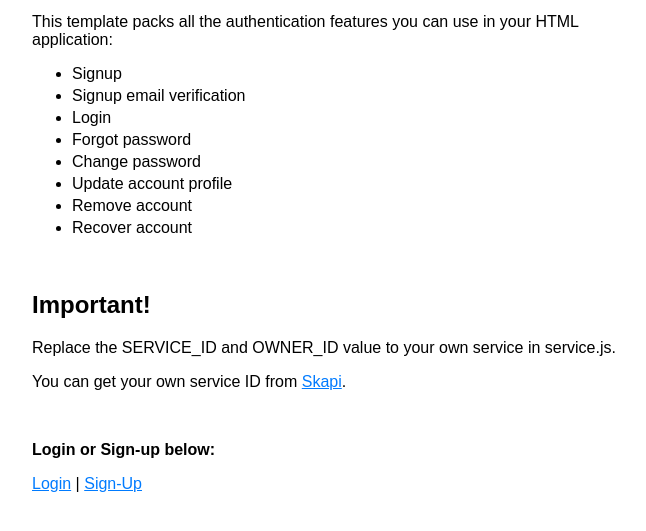
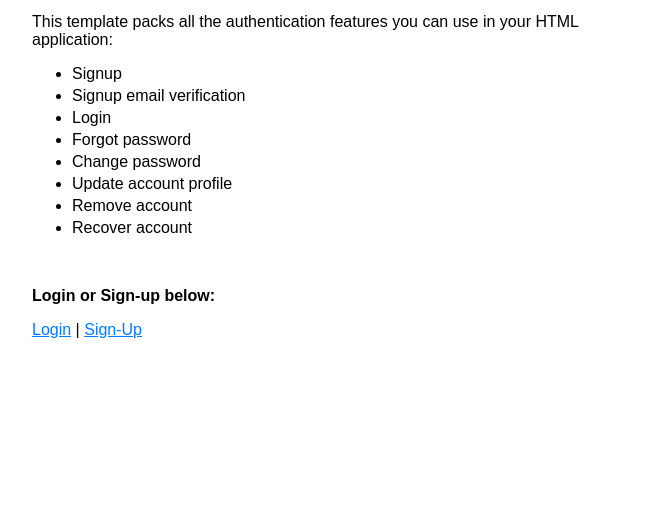
Before and after one commit to alsdk9879/skapi-auth-html-template, a website: page index.html in a window 1280 px wide. Shown: the part 129-660 px from the top of the page, without its empty margins (308-954 px from the left). Drawn offline with Linux system fonts and the light colour scheme; a script that the page names is missing.

Commit message:
design: delete index contents and input,button > border, border-radius

```diff
--- a/index.html
+++ b/index.html
@@ -27,7 +27,7 @@
     */
     skapi.getProfile().then((user) => {
         if (user) {
-      location.href = 'welcome.html';
+            location.href = "welcome.html";
         }
     });
 </script>
@@ -41,7 +41,10 @@
 <main>
     <h1>Skapi HTML Authentication Template</h1>
     <p>This is a plain HTML template for Skapi's authentication features.</p>
-  <p>This template packs all the authentication features you can use in your HTML application:</p>
+    <p>
+        This template packs all the authentication features you can use in your
+        HTML application:
+    </p>
     <ul>
         <li>Signup</li>
         <li>Signup email verification</li>
@@ -55,15 +58,6 @@
 
     <br />
 
-  <h2>Important!</h2>
-  <p>Replace the SERVICE_ID and OWNER_ID value to your own service in service.js.</p>
-  <p>
-    You can get your own service ID from
-    <a href="https://www.skapi.com" target="_blank">Skapi</a>.
-  </p>
-
-  <br />
-
     <p style="font-weight: bold">Login or Sign-up below:</p>
     <a href="login.html">Login</a>
     |
--- a/main.css
+++ b/main.css
@@ -14,8 +14,6 @@ button {
     width: 100%;
     padding: 10px;
     margin: 10px 0;
-    border: 1px solid #ccc;
-    border-radius: 8px;
     box-sizing: border-box;
 }
 
```
Lines whose indentation alone changed are shown as unchanged.
